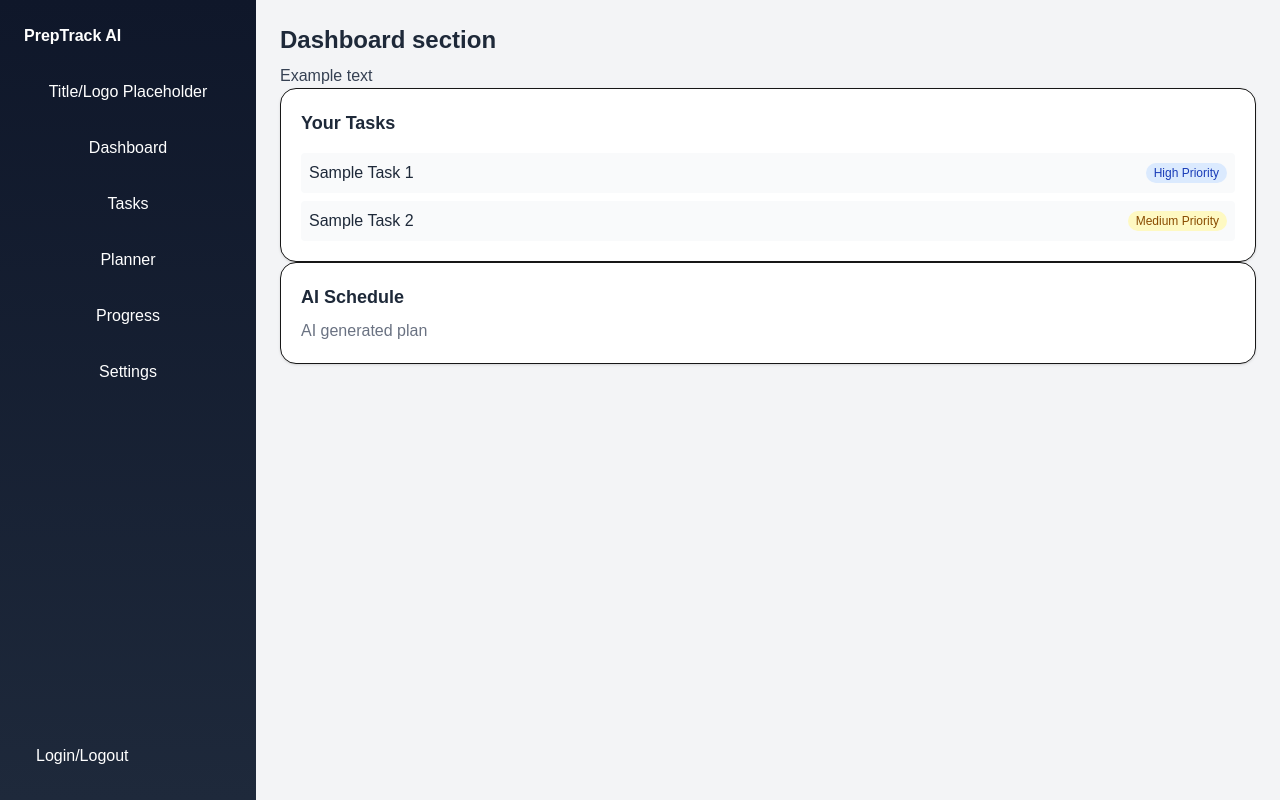
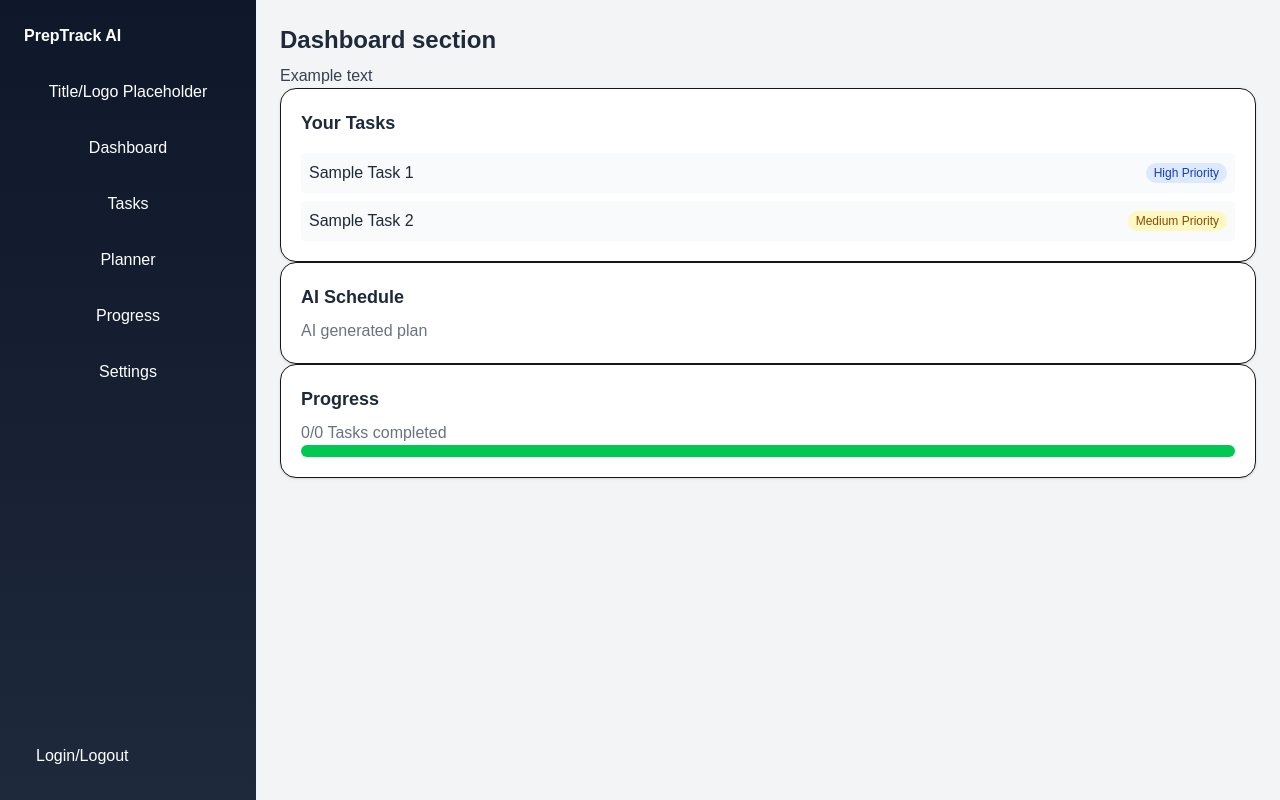
Before and after one commit to Jenushan44/preptrack-ai, a Next.js app: page /dashboard in a window 1280 px wide. Built offline with nearby package versions, Linux system fonts and the light colour scheme.

Commit message:
Add progress tracker placeholder on dashboard

```diff
--- a/src/app/dashboard/page.tsx
+++ b/src/app/dashboard/page.tsx
@@ -1,4 +1,5 @@
 
+import ProgressTracker from '@/components/ProgressTracker';
 import AISchedule from '../../components/AISchedule';
 import TaskList from '../../components/TaskList';
 
@@ -9,6 +10,7 @@ export default function DashboardPage() {
       <p className="text-gray-700 mt-2">Example text</p>
       <TaskList />
       <AISchedule />
+      <ProgressTracker />
     </div>
   );
 }
--- a/src/components/ProgressTracker.tsx
+++ b/src/components/ProgressTracker.tsx
@@ -0,0 +1,14 @@
+// progress stats imported from
+
+export default function ProgressTracker() {
+  return (
+    <section className="rounded-2xl border p-5 shadow-sm bg-white">
+      <h2 className="text-lg font-semibold text-gray-800">Progress</h2>
+      <p className="text-gray-500 mt-2">0/0 Tasks completed</p>
+      <div className="bg-green-500 h-3 rounded-full">
+
+      </div>
+    </section>
+
+  )
+}
```
